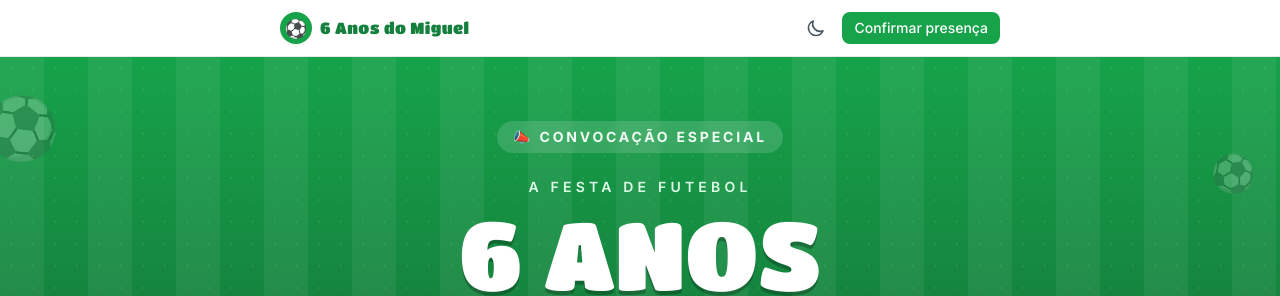
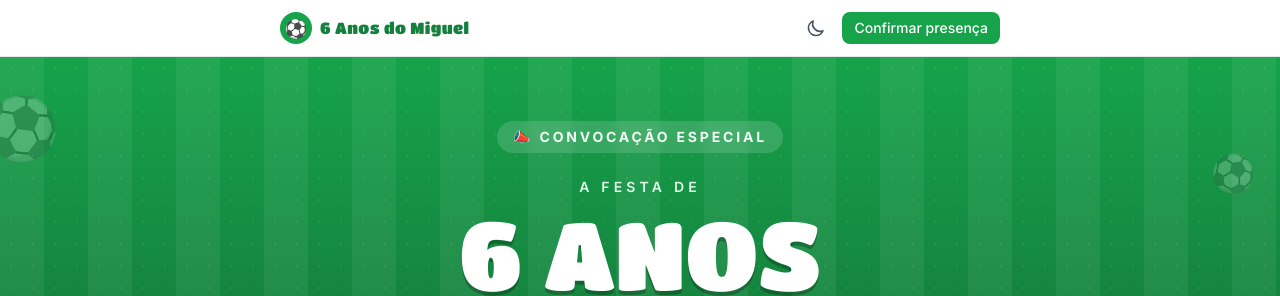
Before and after one commit to Guigomes/confirmar-presenca-miguel-front, a Next.js app: page / in a window 1280 px wide. Shown: the top 296 px of the page. Built offline with nearby package versions, Linux system fonts and the light colour scheme; no server answers.

Commit message:
Shorten hero eyebrow text to 'A festa de'

```diff
--- a/app/page.tsx
+++ b/app/page.tsx
@@ -28,7 +28,7 @@ export default function HomePage() {
           </div>
 
           <p className="font-semibold text-brand-100 uppercase tracking-[0.3em] text-xs sm:text-sm mb-2">
-            A festa de futebol
+            A festa de
           </p>
           <h1 className="font-display leading-none mb-1">
             <span className="block text-6xl sm:text-8xl drop-shadow-[0_4px_0_rgba(0,0,0,0.25)]">
```
